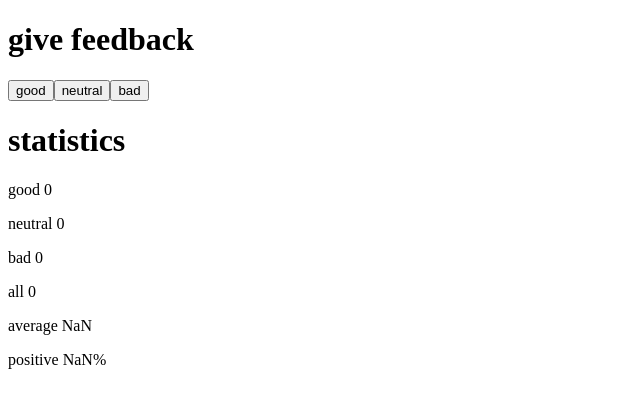
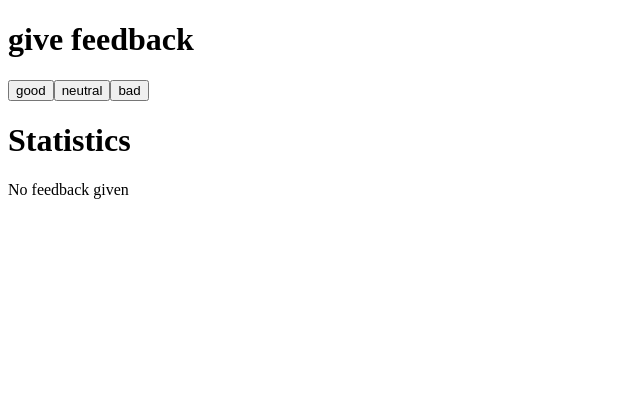
Before and after one commit to Sillor/fullstackopen, a React (Vite) app in the folder part1/unicafe/: page / in a window 1280 px wide. Shown: the top 408 px of the page, without its empty margins (0-640 px from the left). Built offline with nearby package versions, Linux system fonts and the light colour scheme.

Commit message:
Done 1_9

```diff
--- a/part1/unicafe/src/App.jsx
+++ b/part1/unicafe/src/App.jsx
@@ -3,13 +3,17 @@ import { useState } from 'react';
 const Statistics = ({ good, neutral, bad }) => {
   return (
     <>
-      <h1>statistics</h1>
+      <h1>Statistics</h1>
+      {good || neutral || bad ?
+        <>
           <p>good {good}</p>
           <p>neutral {neutral}</p>
           <p>bad {bad}</p>
           <p>all {good + neutral + bad}</p>
           <p>average {(good - bad) / (good + neutral + bad)}</p>
           <p>positive {good / (good + neutral + bad)}%</p>
+        </>
+      : <p>No feedback given</p>}
     </>
   );
 };
```
Lines whose indentation alone changed are shown as unchanged.
